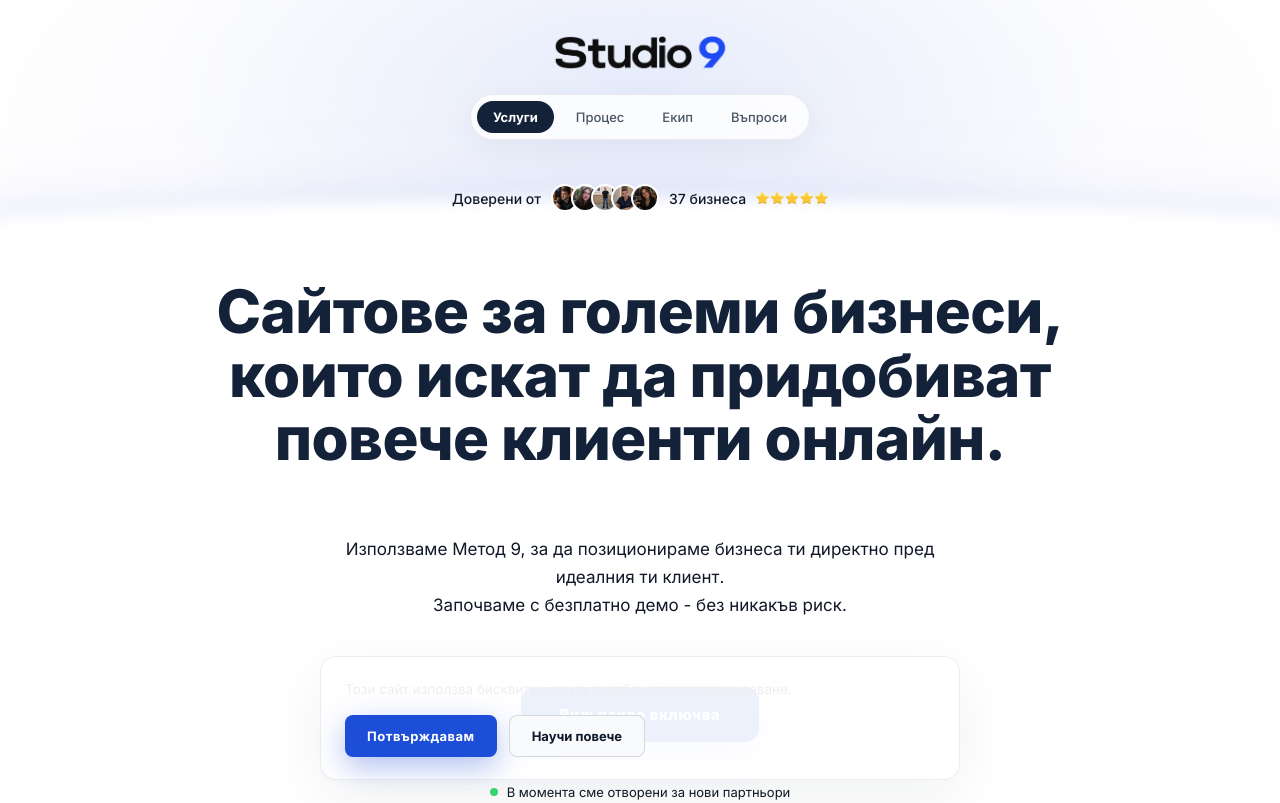
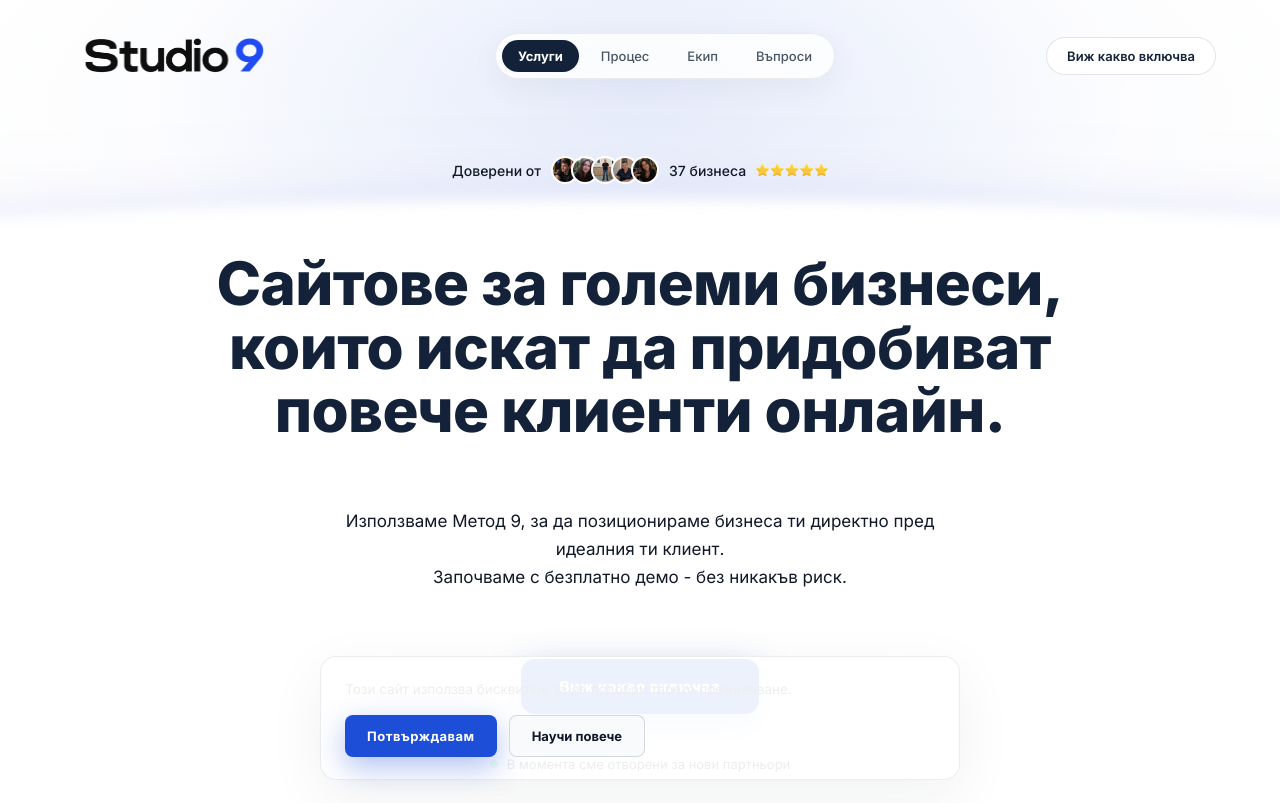
Before and after one commit to belcevbozidar-sudo/studio909-hero, a website: page index.html in a window 1280 px wide. Shown: the top 803 px of the page. Drawn offline with Linux system fonts and the light colour scheme.

Commit message:
revert(hero): restore original nav layout with logo on left and contact button on right

```diff
--- a/index.html
+++ b/index.html
@@ -110,19 +110,18 @@ src="https://www.facebook.com/tr?id=1576903213988765&ev=PageView&noscript=1"
     position:relative;
     z-index:30;
     display:flex;
-    flex-direction:column;
     align-items:center;
-    justify-content:center;
+    justify-content:space-between;
     gap:16px;
-    padding:28px 20px 0;
+    padding:28px 64px;
   }
   .logo-img{
+    height:56px;
+    max-width:220px;
+    width:auto;
     display:block !important;
-    height:50px;
-    max-width:210px;
-    width:auto;
+    flex-shrink:0;
     object-fit:contain;
-    margin:0 auto;
   }
 
   .nav-links{
@@ -154,11 +153,27 @@ src="https://www.facebook.com/tr?id=1576903213988765&ev=PageView&noscript=1"
   }
 
   .contact-btn{
-    display:none !important;
+    border:1px solid rgba(15,23,42,0.12);
+    color:#ffffff;
+    text-decoration:none;
+    font-size:13px;
+    font-weight:600;
+    padding:10px 20px;
+    border-radius:22px;
+    background:#0f172a;
+    transition:background .2s ease;
+    white-space:nowrap;
+    display:inline-flex !important;
+  }
+  .contact-btn:hover{
+    background:var(--accent);
+    color:#ffffff;
   }
 
   .nav-right{
-    display:none !important;
+    display:flex !important;
+    align-items:center;
+    gap:10px;
   }
   .label-mobile{display:none;}
 
@@ -2308,8 +2323,8 @@ src="https://www.facebook.com/tr?id=1576903213988765&ev=PageView&noscript=1"
 
   /* ===== MOBILE ===== */
   @media (max-width:560px){
-    nav{padding:20px 16px 0;gap:12px;}
-    .logo-img{display:block !important;height:36px;max-width:145px;margin:0 auto;}
+    nav{padding:16px;}
+    .logo-img{height:38px;max-width:135px;margin:0;}
     .contact-btn{padding:7px 13px;font-size:10.8px;}
 
     .hero-content{padding:20px 6px 12px;}
```
